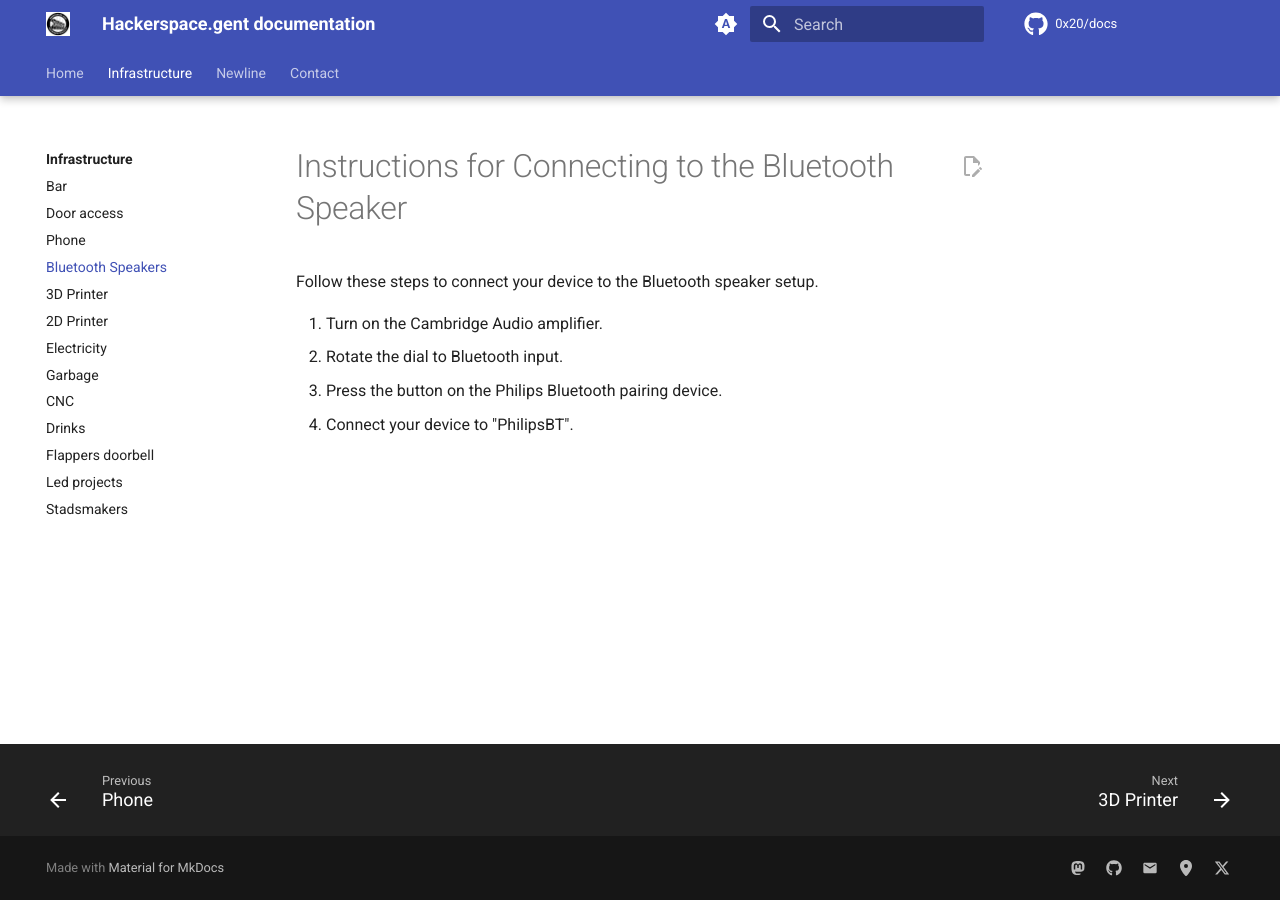
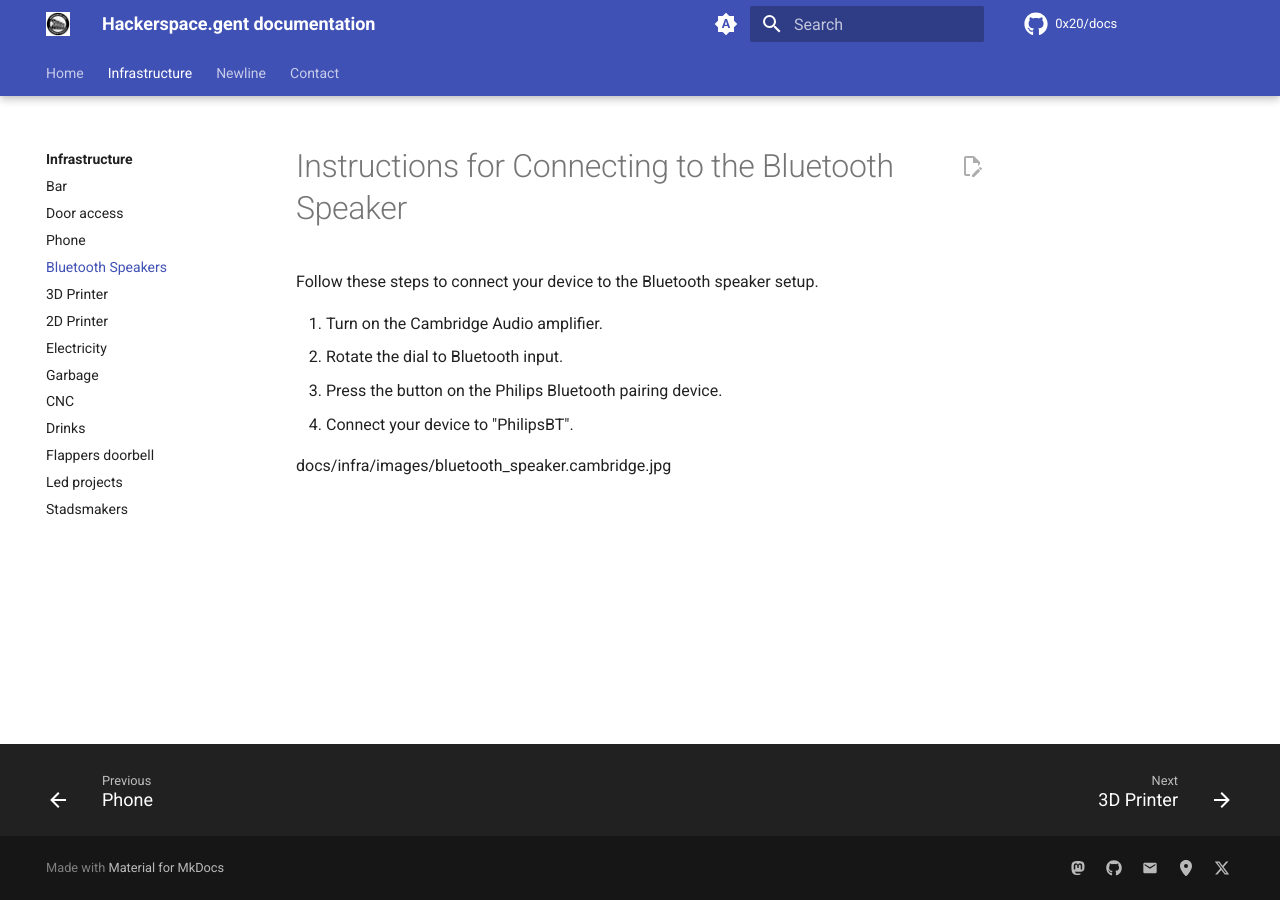
Before and after one commit to 0x20/docs, an MkDocs documentation site: the page built from docs/infra/bluetooth_speakers.md, in a window 1280 px wide. Built offline with MkDocs 1.6.1 and Material for MkDocs 9.7.7, drawn with Linux system fonts in a browser that asks for light colours; comment, search, counter and statistics services are not loaded.

Commit message:
Update bluetooth_speakers.md

```diff
--- a/docs/infra/bluetooth_speakers.md
+++ b/docs/infra/bluetooth_speakers.md
@@ -6,3 +6,5 @@
 2. Rotate the dial to Bluetooth input.
 3. Press the button on the Philips Bluetooth pairing device.
 4. Connect your device to "PhilipsBT".
+
+docs/infra/images/bluetooth_speaker.cambridge.jpg
```
